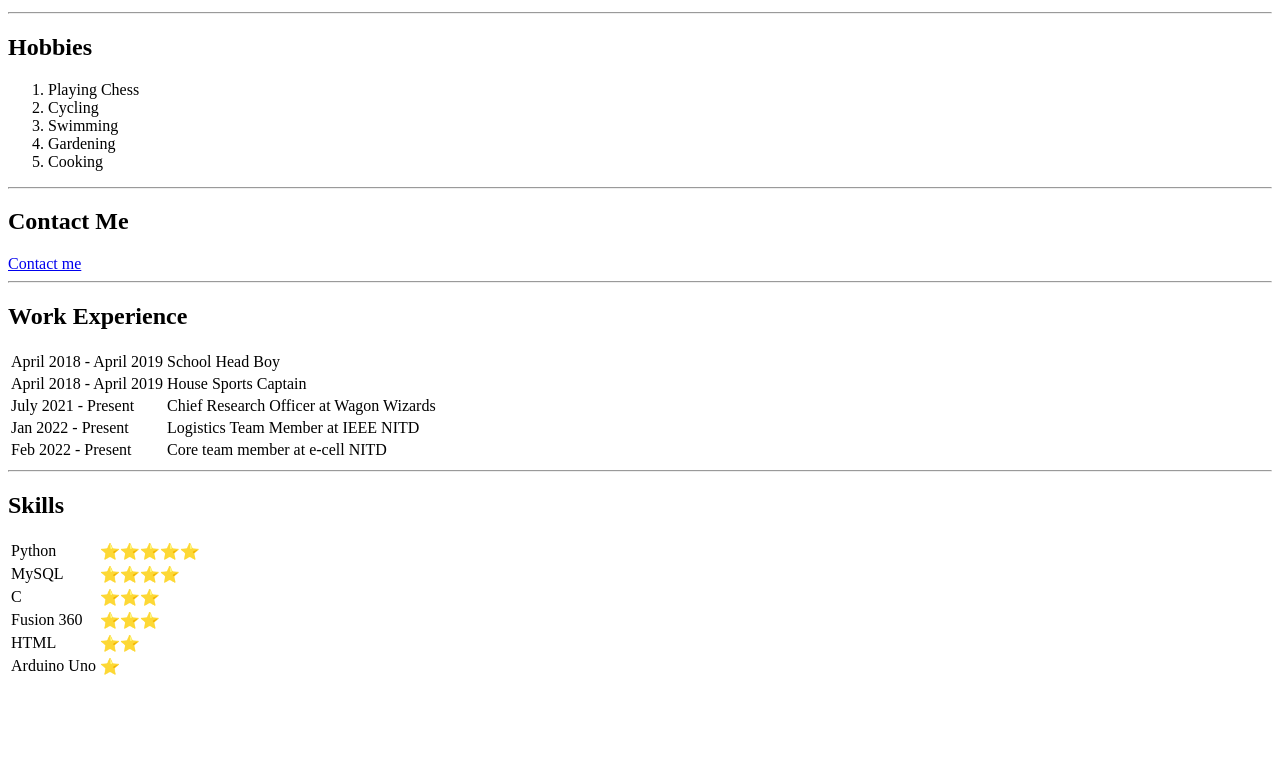
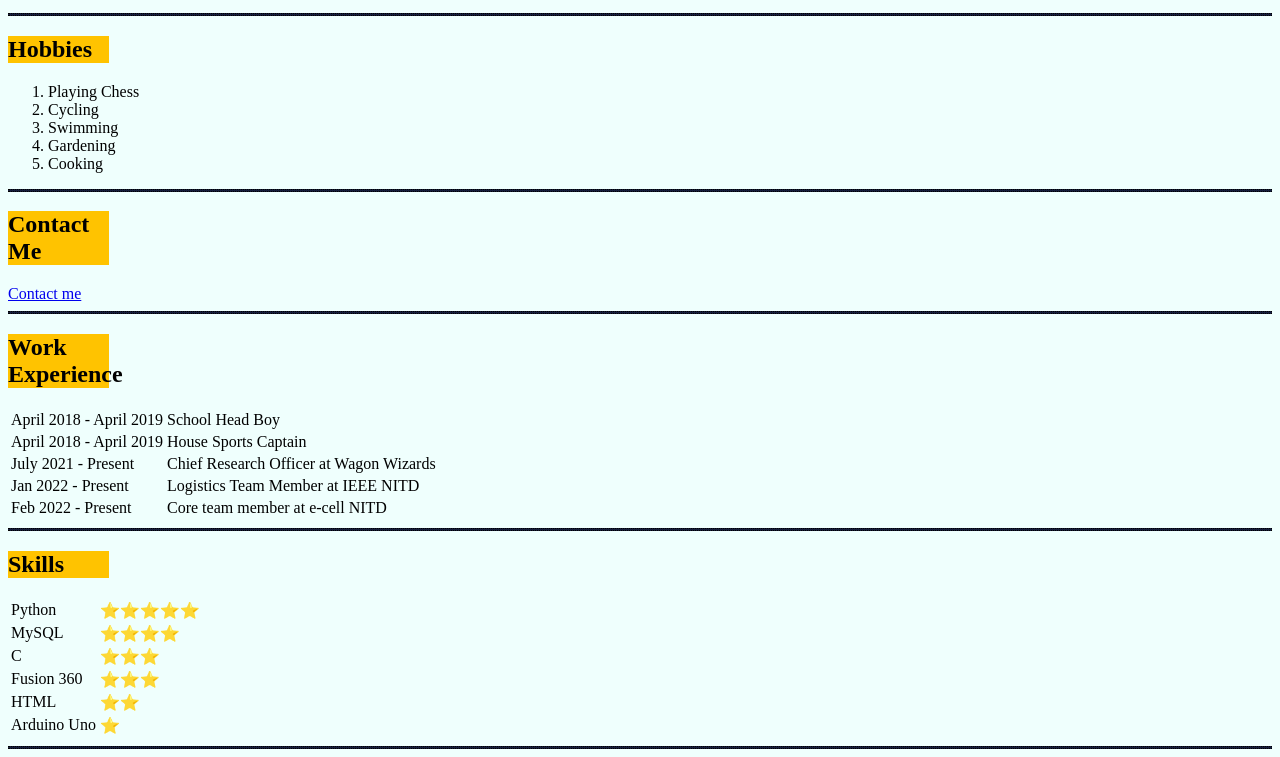
Before and after one commit to kartik050503/CV, a plain HTML site: page index.html in a window 1280 px wide. Shown: the part 309-1066 px from the top of the page. Before the commit the page ends 996 px from the top, so only its background shows below. Drawn offline with Linux system fonts and the light colour scheme.

Commit message:
Add files via upload

```diff
--- a/index.html
+++ b/index.html
@@ -3,6 +3,21 @@
   <head>
     <meta charset="utf-8">
     <title>Kartik's webpage</title>
+    <style>
+      body{
+        background-color:#EFFFFD;
+      }
+      hr{
+        background-color:#151D3B;
+        border-style:dotted;
+        height:1px;
+      }
+      h2{
+        background-color: #FFC300;
+        width:8%;
+
+
+    </style>
   </head>
   <body>
     <table cell spacing="40"></table>
@@ -13,7 +28,13 @@
           height="100"/></td>
       </tr>
       <tr>
-        <td>Hello!It's Kartik and I am a student at NIT Delhi along with the founder and CRO of Wagon Wizards</td>
+        <td>Hello folks!It's Kartik.</td>
+      </tr>
+      <tr>
+        <td>Freshmen at National Institute of Technology Delhi</td>
+      </tr>
+      <tr>
+        <td>Founder and CRO of Wagon Wizards Auto Consultancy</td>
       </tr>
     </table>
 
@@ -85,8 +106,8 @@
         <tr>
           <td>Arduino Uno</td>
           <td>⭐</td>
-        </tr>
       </table>
+      <hr />
 
   </body>
 </html>
```
